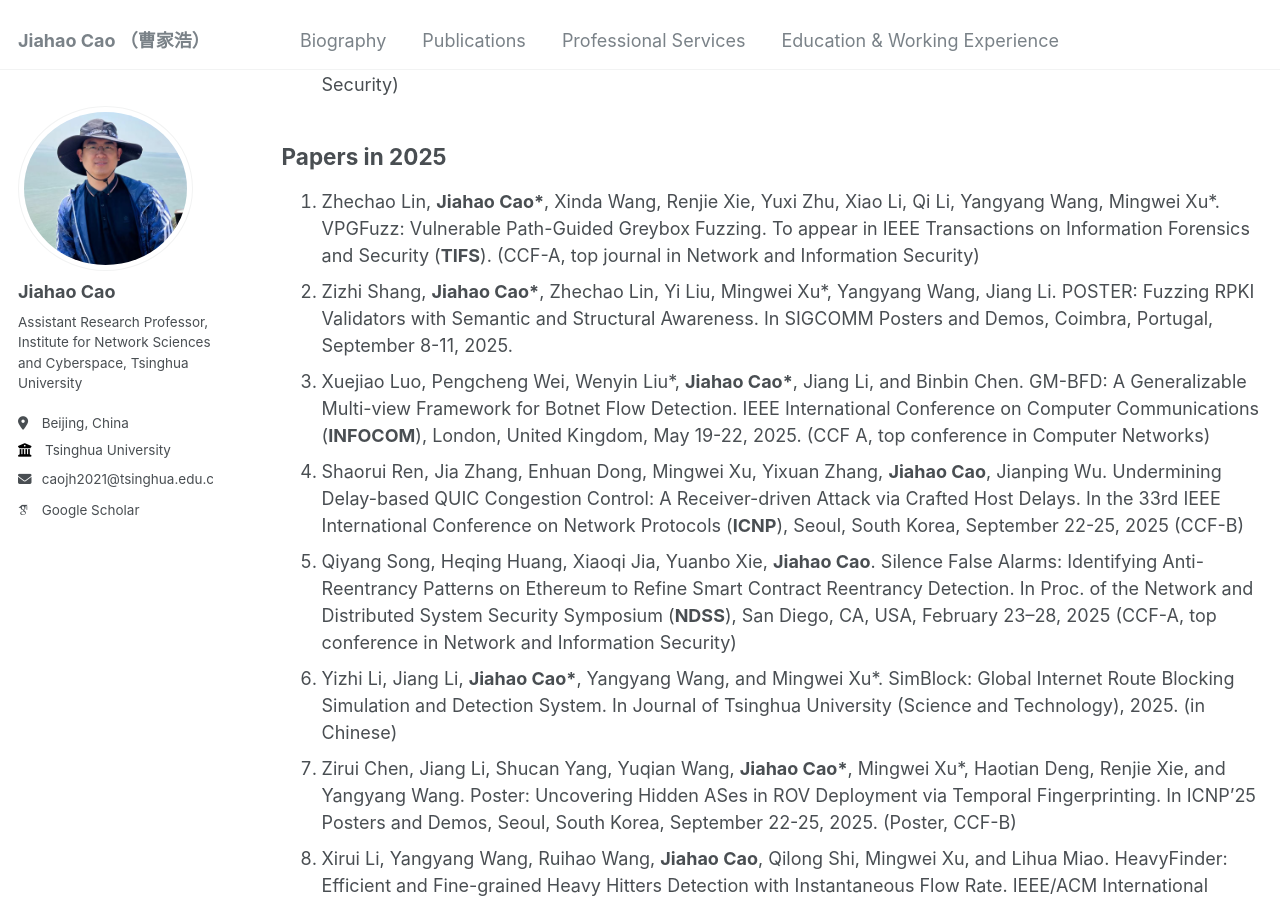
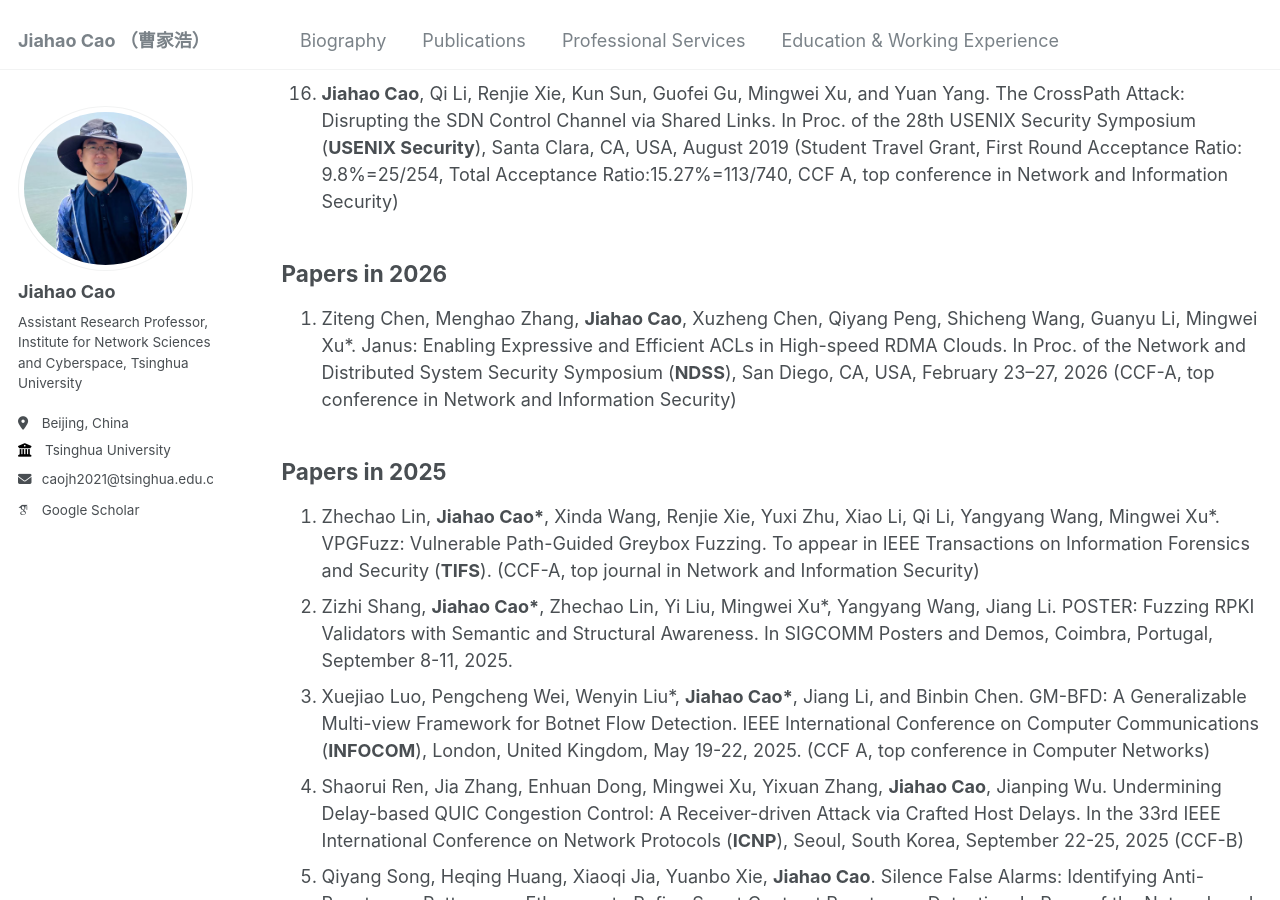
Before and after one commit to caojh15/caojh15.github.io, a Jekyll site: the page built from _pages/publications.md, in a window 1280 px wide and 900 px high, scrolled down 1710 px. Built offline with Jekyll 4.4.1, drawn with Linux system fonts in a browser that asks for light colours; some web fonts are replaced; some of the changed text lies outside the part shown.

Commit message:
Revise publications for 2025 and add 2026 section
Updated the publications list for 2025 and added a new section for 2026.

```diff
--- a/_pages/publications.md
+++ b/_pages/publications.md
@@ -5,21 +5,25 @@ permalink: /publications/
 author_profile: true
 ---
 ## Selected Publications ([Google Scholar](https://scholar.google.com.hk/citations?user=eDrMOVkAAAAJ&hl))
-1. Zhechao Lin, **Jiahao Cao\***, Xinda Wang, Renjie Xie, Yuxi Zhu, Xiao Li, Qi Li, Yangyang Wang, Mingwei Xu*. VPGFuzz: Vulnerable Path-Guided Greybox Fuzzing. To appear in IEEE Transactions on Information Forensics and Security (**TIFS**). (CCF-A, top journal in Network and Information Security)
-2. Xuejiao Luo, Pengcheng Wei, Wenyin Liu*, **Jiahao Cao\***, Jiang Li, and Binbin Chen. GM-BFD: A Generalizable Multi-view Framework for Botnet Flow Detection. IEEE International Conference on Computer Communications (**INFOCOM**), London, United Kingdom, May 19-22, 2025. (CCF A, top conference in Computer Networks)
-3. Qiyang Song, Heqing Huang, Xiaoqi Jia, Yuanbo Xie, **Jiahao Cao**. Silence False Alarms: Identifying Anti-Reentrancy Patterns on Ethereum to Refine Smart Contract Reentrancy Detection. In Proc. of the Network and Distributed System Security Symposium  (**NDSS**), San Diego, CA, USA, February 23–28, 2025 (CCF-A, top conference in Network and Information Security)
-4. Yixiong Ji#, **Jiahao Cao\#**, Qi Li, Yao Liu, Tao Wei, Ke Xu, Jianping Wu. Constructing SDN Covert Timing Channels between Hosts with Unprivileged Attackers. In IEEE/ACM Transactions on Networking (**ToN**), 2024. (CCF A,  top journal in Computer Networks)
-5. Jiang Li, **Jiahao Cao\***, Zili Meng, Renjie Xie, Qi Li, Yuan Yang, Mingwei Xu*. RoLL+: Real-time and Accurate Route Leak Locating with AS Triplet Features at Scale. In IEEE/ACM Transactions on Networking (**ToN**), 2024. (CCF A,  top journal in Computer Networks)
-6. Ziteng Chen, Menghao Zhang, Guanyu Li, **Jiahao Cao**, Yang Jing, Mingwei Xu, Renjie Xie, He Liu, Fangzheng Jiao, Xiaohe Hu. Paraleon: Automatic and Adaptive Tuning for DCQCN Parameters in RDMA Networks. In the 32nd IEEE International Conference on Network Protocols (**ICNP**), Charleroi, Belgium, October 28-31, 2024 (CCF-B, full paper acceptance ratio: 50/205=24.4%)
-7. Renjie Xie, **Jiahao Cao\***, Yuxi Zhu, Yixiang Zhang, Yi He, Hanyi Peng, Yixiao Wang, Mingwei Xu*, Kun Sun, Enhuan Dong, Qi Li, Menghao Zhang, Jiang Li. Cactus: Obfuscating Bidirectional Encrypted TCP Traffic at Client Side. In IEEE Transactions on Information Forensics and Security (**TIFS**),  vol. 19, pp. 7659-7673, 2024 (CCF-A, top journal in Network and Information Security)
-8. Renjie Xie, **Jiahao Cao\***, Enhuan Dong, Mingwei Xu*, Kun Sun, Qi Li, Licheng Shen, and Menghao Zhang. Rosetta: Enabling Robust TLS Encrypted Traffic Classification in Diverse Network Environments with TCP-Aware Traffic Augmentation. In Proc. of the 32nd USENIX Security Symposium (**USENIX Security**), Anaheim, CA, USA, August 2023. (CCF A, top conference in Network and Information Security)
-9. Zijie Yang#, **Jiahao Cao#**, Zhuotao Liu, Xiaoli Zhang, Kun Sun and Qi Li. "Good Learning, Bad Performance: A Novel Attack against RL-based Congestion Control Systems." In IEEE Transactions on Information Forensics & Security (**TIFS**), vol. 17, pp. 1069-1082, 2022. (CCF A, top journal in Network and Information Security)
-10. **Jiahao Cao**, Mingwei Xu, Qi Li, Kun Sun, and Yuan Yang. The LOFT Attack: Overflowing SDN Flow Tables at a Low Rate. In IEEE/ACM Transactions on Networking (**ToN**), vol. 31, no. 3, pp. 1416-1431, 2022. (CCF A,  top journal in Computer Networks)
-11. Xu He, **Jiahao Cao\***, Shu Wang, Kun Sun, Lisong Xu, and Qi Li*. Auter: Automatically Tuning Multi-layer Network Buffers in Long-Distance Shadowsocks Networks. IEEE International Conference on Computer Communications (**INFOCOM**), Virtual Conference, May 2-5, 2022. (CCF A, top conference in Computer Networks)
-12. Renjie Xie#, **Jiahao Cao#**, Qi Li, Kun Sun, Guofei Gu, Mingwei Xu, and Yuan Yang. Disrupting the SDN Control Channel via Shared Links: Attacks and Countermeasures. In IEEE/ACM Transactions on Networking (**ToN**), vol. 30, no. 5, pp. 2158-2172, 2022. (CCF A, top journal in Computer Networks)
-13. **Jiahao Cao**, Renjie Xie, Kun Sun, Qi Li, Guofei Gu, and Mingwei Xu. When Match Fields Do Not Need to Match: Buffered Packets Hijacking in SDN. In Proc. of the Network and Distributed System Security Symposium (**NDSS**), San Diego, CA, USA, February 2020. (Acceptance Ratio: 17.4%=88/506, CCF A, top conference in Network and Information Security)
-14. Shu Wang, **Jiahao Cao\***, Xu He, Kun Sun, and Qi Li*. When the Differences in Frequency Domain are Compensated: Understanding and Defeating Modulated Replay Attacks on Automatic Speech Recognition. ACM Conference on Computer and Communications Security (**CCS**), Orlando, USA, November 9-13, 2020. (CCF A, top conference in Network and Information Security)
-15. **Jiahao Cao**, Qi Li, Renjie Xie, Kun Sun, Guofei Gu, Mingwei Xu, and Yuan Yang. The CrossPath Attack: Disrupting the SDN Control Channel via Shared Links. In Proc. of the 28th USENIX Security Symposium (**USENIX Security**), Santa Clara, CA, USA, August 2019 (Student Travel Grant, First Round Acceptance Ratio: 9.8%=25/254, Total Acceptance Ratio:15.27%=113/740, CCF A,  top conference in Network and Information Security)
+1. Ziteng Chen, Menghao Zhang, **Jiahao Cao**, Xuzheng Chen, Qiyang Peng, Shicheng Wang, Guanyu Li, Mingwei Xu*. Janus: Enabling Expressive and Efficient ACLs in High-speed RDMA Clouds. In Proc. of the Network and Distributed System Security Symposium  (**NDSS**), San Diego, CA, USA, February 23–27, 2026 (CCF-A, top conference in Network and Information Security)
+2. Zhechao Lin, **Jiahao Cao\***, Xinda Wang, Renjie Xie, Yuxi Zhu, Xiao Li, Qi Li, Yangyang Wang, Mingwei Xu*. VPGFuzz: Vulnerable Path-Guided Greybox Fuzzing. To appear in IEEE Transactions on Information Forensics and Security (**TIFS**). (CCF-A, top journal in Network and Information Security)
+3. Xuejiao Luo, Pengcheng Wei, Wenyin Liu*, **Jiahao Cao\***, Jiang Li, and Binbin Chen. GM-BFD: A Generalizable Multi-view Framework for Botnet Flow Detection. IEEE International Conference on Computer Communications (**INFOCOM**), London, United Kingdom, May 19-22, 2025. (CCF A, top conference in Computer Networks)
+4. Qiyang Song, Heqing Huang, Xiaoqi Jia, Yuanbo Xie, **Jiahao Cao**. Silence False Alarms: Identifying Anti-Reentrancy Patterns on Ethereum to Refine Smart Contract Reentrancy Detection. In Proc. of the Network and Distributed System Security Symposium  (**NDSS**), San Diego, CA, USA, February 23–28, 2025 (CCF-A, top conference in Network and Information Security)
+5. Yixiong Ji#, **Jiahao Cao\#**, Qi Li, Yao Liu, Tao Wei, Ke Xu, Jianping Wu. Constructing SDN Covert Timing Channels between Hosts with Unprivileged Attackers. In IEEE/ACM Transactions on Networking (**ToN**), 2024. (CCF A,  top journal in Computer Networks)
+6. Jiang Li, **Jiahao Cao\***, Zili Meng, Renjie Xie, Qi Li, Yuan Yang, Mingwei Xu*. RoLL+: Real-time and Accurate Route Leak Locating with AS Triplet Features at Scale. In IEEE/ACM Transactions on Networking (**ToN**), 2024. (CCF A,  top journal in Computer Networks)
+7. Ziteng Chen, Menghao Zhang, Guanyu Li, **Jiahao Cao**, Yang Jing, Mingwei Xu, Renjie Xie, He Liu, Fangzheng Jiao, Xiaohe Hu. Paraleon: Automatic and Adaptive Tuning for DCQCN Parameters in RDMA Networks. In the 32nd IEEE International Conference on Network Protocols (**ICNP**), Charleroi, Belgium, October 28-31, 2024 (CCF-B, full paper acceptance ratio: 50/205=24.4%)
+8. Renjie Xie, **Jiahao Cao\***, Yuxi Zhu, Yixiang Zhang, Yi He, Hanyi Peng, Yixiao Wang, Mingwei Xu*, Kun Sun, Enhuan Dong, Qi Li, Menghao Zhang, Jiang Li. Cactus: Obfuscating Bidirectional Encrypted TCP Traffic at Client Side. In IEEE Transactions on Information Forensics and Security (**TIFS**),  vol. 19, pp. 7659-7673, 2024 (CCF-A, top journal in Network and Information Security)
+9. Renjie Xie, **Jiahao Cao\***, Enhuan Dong, Mingwei Xu*, Kun Sun, Qi Li, Licheng Shen, and Menghao Zhang. Rosetta: Enabling Robust TLS Encrypted Traffic Classification in Diverse Network Environments with TCP-Aware Traffic Augmentation. In Proc. of the 32nd USENIX Security Symposium (**USENIX Security**), Anaheim, CA, USA, August 2023. (CCF A, top conference in Network and Information Security)
+10. Zijie Yang#, **Jiahao Cao#**, Zhuotao Liu, Xiaoli Zhang, Kun Sun and Qi Li. "Good Learning, Bad Performance: A Novel Attack against RL-based Congestion Control Systems." In IEEE Transactions on Information Forensics & Security (**TIFS**), vol. 17, pp. 1069-1082, 2022. (CCF A, top journal in Network and Information Security)
+11. **Jiahao Cao**, Mingwei Xu, Qi Li, Kun Sun, and Yuan Yang. The LOFT Attack: Overflowing SDN Flow Tables at a Low Rate. In IEEE/ACM Transactions on Networking (**ToN**), vol. 31, no. 3, pp. 1416-1431, 2022. (CCF A,  top journal in Computer Networks)
+12. Xu He, **Jiahao Cao\***, Shu Wang, Kun Sun, Lisong Xu, and Qi Li*. Auter: Automatically Tuning Multi-layer Network Buffers in Long-Distance Shadowsocks Networks. IEEE International Conference on Computer Communications (**INFOCOM**), Virtual Conference, May 2-5, 2022. (CCF A, top conference in Computer Networks)
+13. Renjie Xie#, **Jiahao Cao#**, Qi Li, Kun Sun, Guofei Gu, Mingwei Xu, and Yuan Yang. Disrupting the SDN Control Channel via Shared Links: Attacks and Countermeasures. In IEEE/ACM Transactions on Networking (**ToN**), vol. 30, no. 5, pp. 2158-2172, 2022. (CCF A, top journal in Computer Networks)
+14. **Jiahao Cao**, Renjie Xie, Kun Sun, Qi Li, Guofei Gu, and Mingwei Xu. When Match Fields Do Not Need to Match: Buffered Packets Hijacking in SDN. In Proc. of the Network and Distributed System Security Symposium (**NDSS**), San Diego, CA, USA, February 2020. (Acceptance Ratio: 17.4%=88/506, CCF A, top conference in Network and Information Security)
+15. Shu Wang, **Jiahao Cao\***, Xu He, Kun Sun, and Qi Li*. When the Differences in Frequency Domain are Compensated: Understanding and Defeating Modulated Replay Attacks on Automatic Speech Recognition. ACM Conference on Computer and Communications Security (**CCS**), Orlando, USA, November 9-13, 2020. (CCF A, top conference in Network and Information Security)
+16. **Jiahao Cao**, Qi Li, Renjie Xie, Kun Sun, Guofei Gu, Mingwei Xu, and Yuan Yang. The CrossPath Attack: Disrupting the SDN Control Channel via Shared Links. In Proc. of the 28th USENIX Security Symposium (**USENIX Security**), Santa Clara, CA, USA, August 2019 (Student Travel Grant, First Round Acceptance Ratio: 9.8%=25/254, Total Acceptance Ratio:15.27%=113/740, CCF A,  top conference in Network and Information Security)
+
+## Papers in 2026
+1. Ziteng Chen, Menghao Zhang, **Jiahao Cao**, Xuzheng Chen, Qiyang Peng, Shicheng Wang, Guanyu Li, Mingwei Xu*. Janus: Enabling Expressive and Efficient ACLs in High-speed RDMA Clouds. In Proc. of the Network and Distributed System Security Symposium  (**NDSS**), San Diego, CA, USA, February 23–27, 2026 (CCF-A, top conference in Network and Information Security)
 
 ## Papers in 2025
 1. Zhechao Lin, **Jiahao Cao\***, Xinda Wang, Renjie Xie, Yuxi Zhu, Xiao Li, Qi Li, Yangyang Wang, Mingwei Xu*. VPGFuzz: Vulnerable Path-Guided Greybox Fuzzing. To appear in IEEE Transactions on Information Forensics and Security (**TIFS**). (CCF-A, top journal in Network and Information Security)
```
